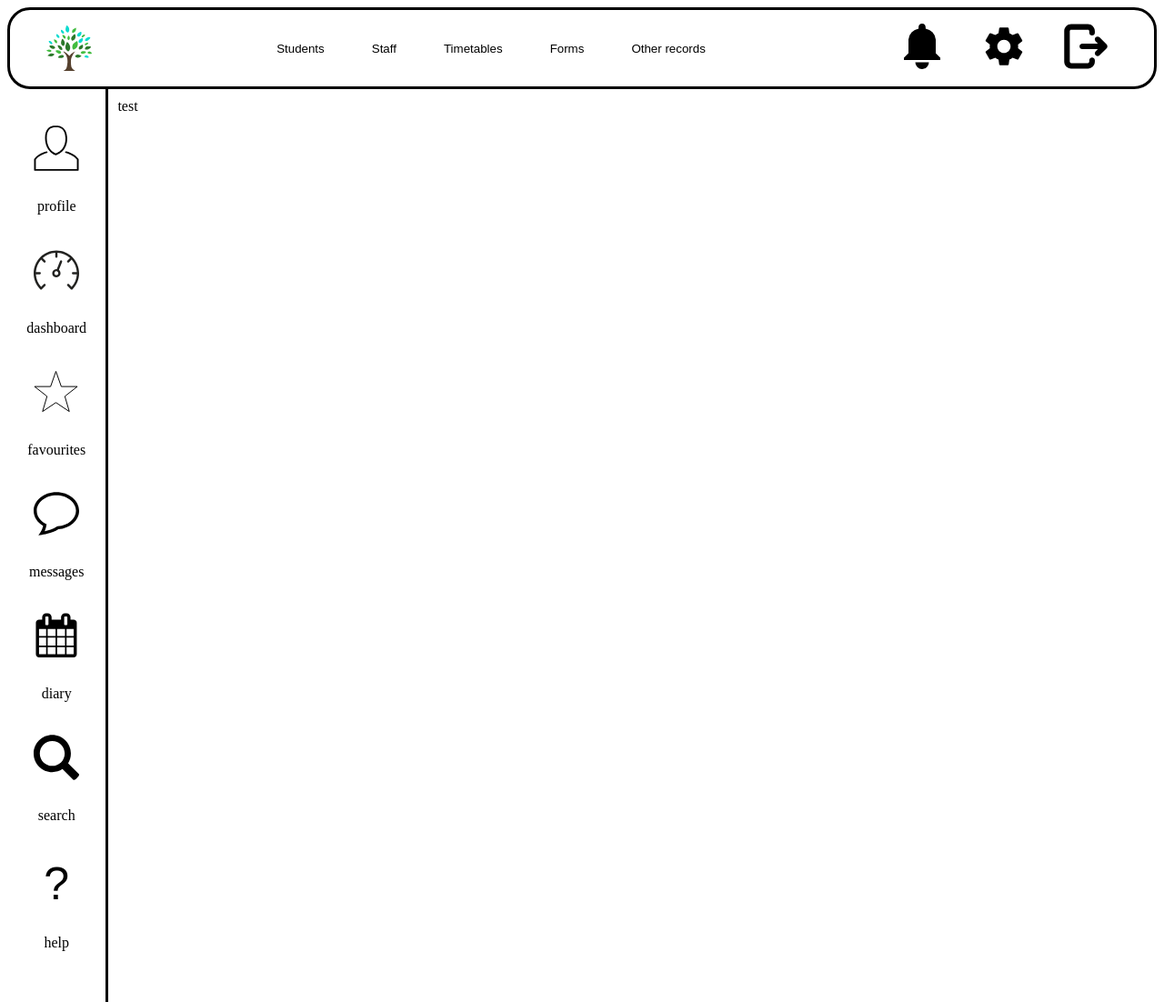
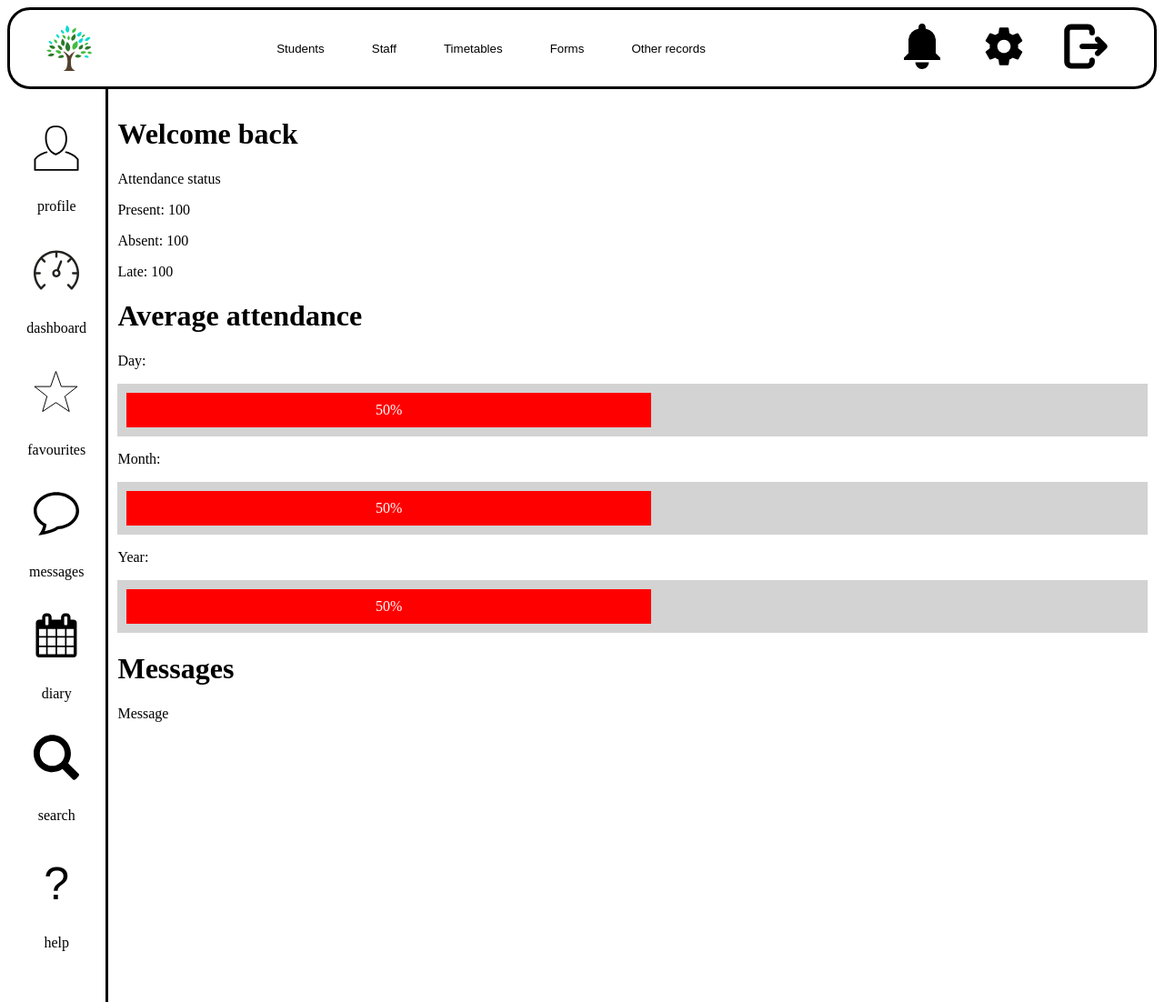
Before and after one commit to MarkSmith9/group_project, a PHP site: page /splash.php in a window 1280 px wide. Shown: the whole page at 91% size. Run offline with PHP 8.4, Linux system fonts and the light colour scheme; the visitor is signed in with stand-in values (Sample User, id 1).

Commit message:
many improvements

```diff
--- a/public/index.php
+++ b/public/index.php
@@ -27,11 +27,13 @@ else { //displays an access denied if the user is not logged in
  <input required type="password" name="password" />
 <br>
  <input required type="submit" name="submit" class="button" value="Log In" />
-<br><p>Forgot Password?</p>
+<p> <a href="pass.php">Forgot Password?</a> </p>
 </div>
 </form> <div class="bottom login">
 <p>©2020-2021 Woodlands University College. All Rights Reserved.</p> <br>
-<p> Help </p> <p> Privacy </p> <p> Terms of Use </p>
+<p> <a href="tutorial.php">help</a> </p>
+<p> <a href="privacy.php">Privacy Policy</a> </p>
+<p> <a href="tos.php">Terms of Service</a> </p>
 </div>
 ';
   if (isset($_POST['username']) && isset($_POST['password'])) {
--- a/public/splash.php
+++ b/public/splash.php
@@ -6,11 +6,40 @@ require '../database.php';
 
 if (isset($_SESSION["loggedin"])) { //checks that the user is logged in
 	$title = 'WUC - home'; //sets the title
-	$content = 'test';//sets the content inside the page
+	$content = '
+<h1> Welcome back </h1>
+<p> Attendance status </p>
+<p> Present: 100 </p>
+<p> Absent:  100 </p>
+<p> Late:  100 </p>
+
+<h1> Average attendance </h1>
+<p> Day: </p>
+            <div class="progress">
+              <div class="progress-inside" style="width: 50%">
+                <span>50%  </span>
+              </div>
+            </div>
+<p> Month: </p>
+            <div class="progress">
+              <div class="progress-inside" style="width: 50%">
+                <span>50%  </span>
+              </div>
+            </div>
+<p> Year: </p>
+            <div class="progress">
+              <div class="progress-inside" style="width: 50%">
+                <span>50%  </span>
+              </div>
+            </div>
+<h1> Messages </h1>
+<p>  Message </p>
+
+';//sets the content inside the page
 }
 else { //displays an access denied if the user is not logged in
   $title = 'Access denied';
-  $content = 'Access denied';
+  $content = 'Access denied - please log in to access this page';
 }
 require '../templates/layout.html.php'; //loads layout.php which contains the layout for the page
 ?>
--- a/public/style.css
+++ b/public/style.css
@@ -1,3 +1,12 @@
+.progress {
+	background-color: lightgray;
+}
+.progress-inside {
+	color: white;
+	text-align: center;
+	background-color: red;
+}
+
 .button {
 	color: white;
 	border: solid;
@@ -102,7 +111,6 @@ div > div {
 .content-box {
 	flex-grow: 50; /*makes the flex box bigger*/
 	width: 0; /*fixes sidebar taking the entire screen on smaller sizes*/
-	display: flex;
 	flex-wrap: wrap;
 	justify-content: space-between;
 }
```
Also changed, not shown: public/pass.php (added, +7 -0 lines), public/privacy.php (added, +8 -0 lines), public/splash_tutorial.php (deleted, +0 -16 lines), public/tos.php (added, +8 -0 lines), public/tutorial.php (added, +7 -0 lines).
